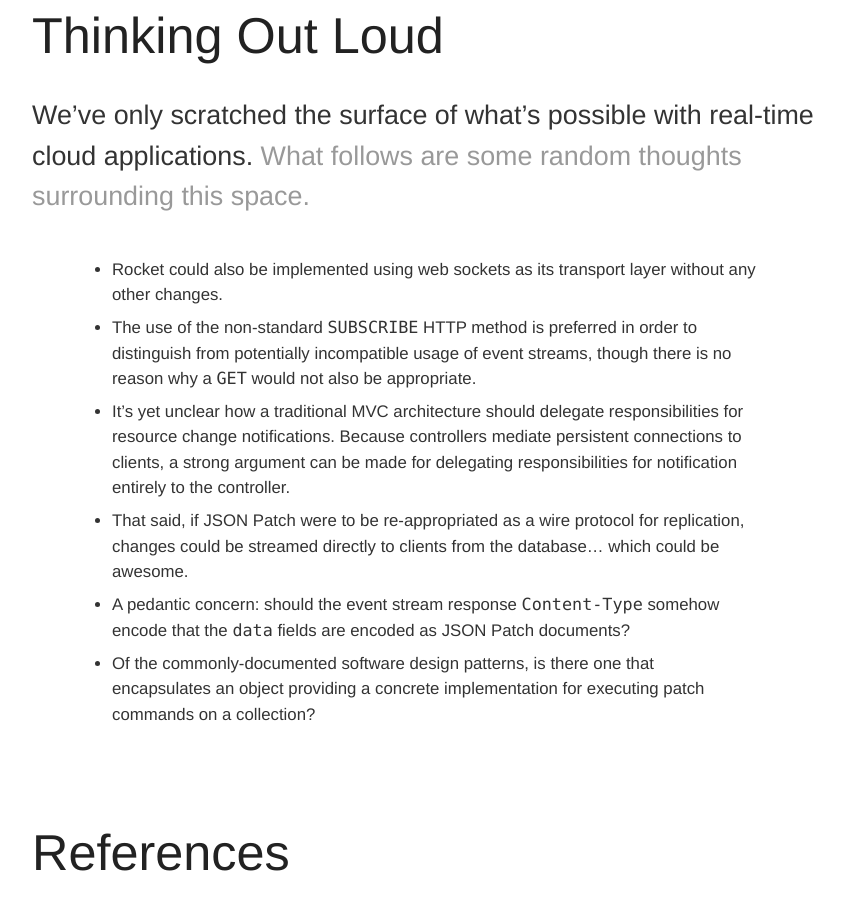
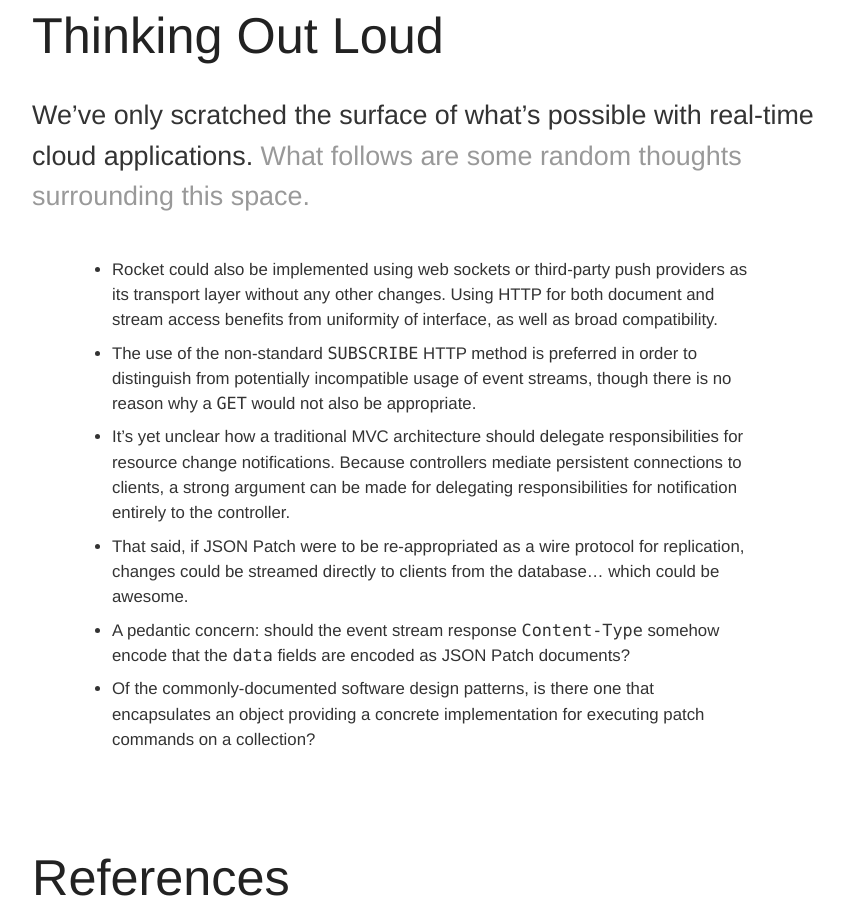
Before and after one commit to johann8384/rocket.github.io, a Jekyll site: the page built from index.md, in a window 1280 px wide and 900 px high, scrolled down 5482 px. Shown: the whole window, without its empty margins (193-1037 px from the left). Built offline with Jekyll 4.4.1, drawn with Linux system fonts in a browser that asks for light colours; comment, search, counter and statistics services are not loaded.

Commit message:
Adding additional note about HTTP

```diff
--- a/index.md
+++ b/index.md
@@ -178,7 +178,7 @@ Want to get in on the ground floor of Rocket's ecosystem? Try your hand at imple
 
 >> _We've only scratched the surface of what's possible with real-time cloud applications._ What follows are some random thoughts surrounding this space.
 
-- Rocket could also be implemented using web sockets as its transport layer without any other changes.
+- Rocket could also be implemented using web sockets or third-party push providers as its transport layer without any other changes. Using HTTP for both document and stream access benefits from uniformity of interface, as well as broad compatibility.
 - The use of the non-standard `SUBSCRIBE` HTTP method is preferred in order to distinguish from potentially incompatible usage of event streams, though there is no reason why a `GET` would not also be appropriate.
 - It's yet unclear how a traditional MVC architecture should delegate responsibilities for  resource change notifications. Because controllers mediate persistent connections to clients, a strong argument can be made for delegating responsibilities for notification entirely to the controller.
 - That said, if JSON Patch were to be re-appropriated as a wire protocol for replication, changes could be streamed directly to clients from the database... which could be awesome.
```
